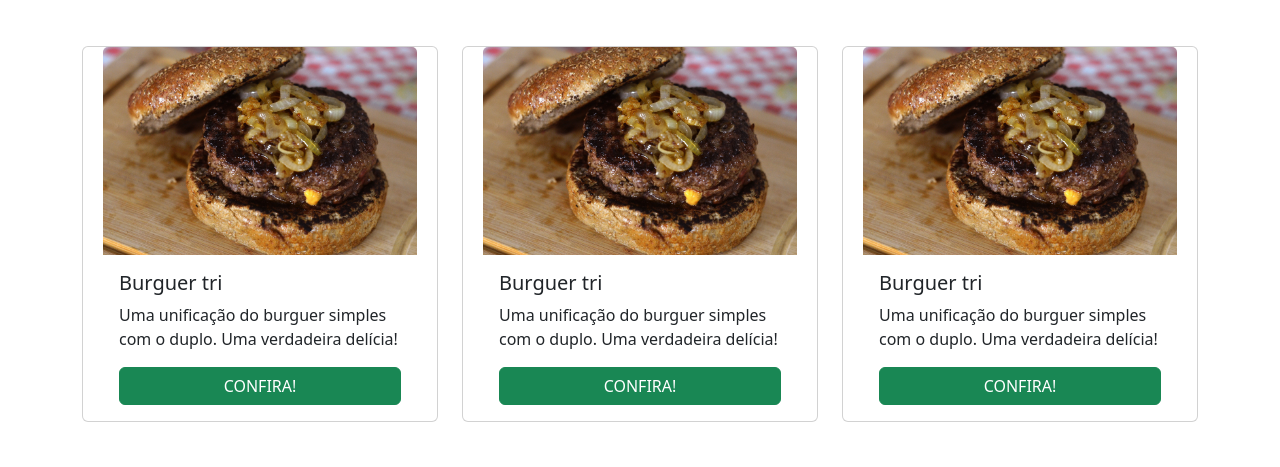
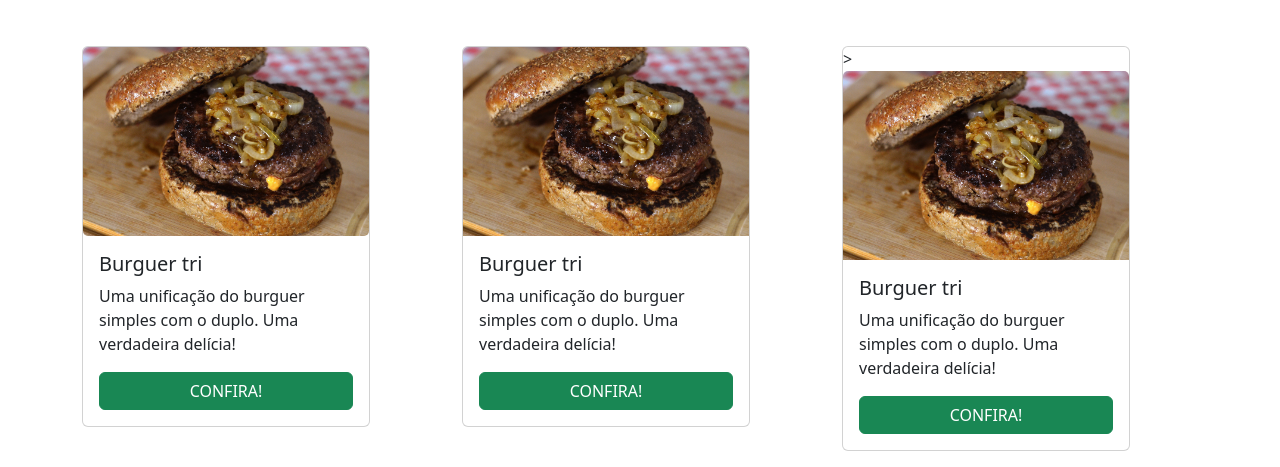
Before and after one commit to gjramalho/burguer-, a plain HTML site: page index.html in a window 1280 px wide. Shown: the part 699-1166 px from the top of the page. Before the commit the page ends 1137 px from the top, so only its background shows below. Drawn offline with nearby package versions, Linux system fonts and the light colour scheme.

Commit message:
'redefinição do tamanho dos cards'

```diff
--- a/index.html
+++ b/index.html
@@ -44,6 +44,7 @@
             </div>
         </nav>
 
+        <!-- Estrutura do carrosel-->
         <div id="carouselExampleIndicators" class="carousel slide" data-bs-ride="carousel">
           <div class="carousel-indicators">
             <button type="button" data-bs-target="#carouselExampleIndicators" data-bs-slide-to="0" class="active" aria-current="true" aria-label="Slide 1"></button>
@@ -80,10 +81,22 @@
           </button>
         </div>
 
+        <!-- Estrutura dos cards-->
         <div class="container mt-5">
           <div class="row justify-content-center"> <!-- Flexbox para centralizar -->
-            <div class="col-12 col-md-4 mb-3"> <!-- Ocupa toda a largura no mobile e 4 colunas em telas maiores -->
-              <div class="card card-spacing">
+            <div class="col-12 col-md-4 mb-3"> <!-- Ocupa toda a largura no mobile e 4 colunas em telas médias/maiores -->
+              <div class="card card-spacing p-0" style="width: 18rem;">
+                <img src="/imagens/hamburger-951896_1920.jpg" class="img-fluid card-img " alt="Imagem do card">
+                <div class="card-body d-flex flex-column justify-content-between">
+                  <h5 class="card-title">Burguer tri</h5>
+                  <p class="card-text">Uma unificação do burguer simples com o duplo. Uma verdadeira delícia!</p>
+                  <a href="#" class="btn btn-success ">CONFIRA!</a> <!-- Não utilizar o mx-auto, quero o botão ocupando um espaço maior no card-->
+                </div>
+              </div>
+            </div>
+
+            <div class="col-12 col-md-4 mb-3">
+              <div class="card card-spacing p-0" style="width: 18rem;">
                 <img src="/imagens/hamburger-951896_1920.jpg" class="card-img-top" alt="...">
                 <div class="card-body d-flex flex-column justify-content-between">
                   <h5 class="card-title">Burguer tri</h5>
@@ -93,19 +106,10 @@
               </div>
             </div>
 
-            <div class="col-12 col-md-4 mb-3">
-              <div class="card card-spacing">
-                <img src="/imagens/hamburger-951896_1920.jpg" class="card-img-top" alt="...">
-                <div class="card-body d-flex flex-column justify-content-between">
-                  <h5 class="card-title">Burguer tri</h5>
-                  <p class="card-text">Uma unificação do burguer simples com o duplo. Uma verdadeira delícia!</p>
-                  <a href="#" class="btn btn-success">CONFIRA!</a>
-                </div>
-              </div>
-            </div>
+
 
             <div class="col-12 col-md-4 mb-3">
-              <div class="card card-spacing">
+              <div class="card card-spacing p-0" style="width: 18rem;"> <!--Usei o p-0 para remover o padding dos card e dar um estilo mais bonito e slim-->>
                 <img src="/imagens/hamburger-951896_1920.jpg" class="card-img-top" alt="...">
                 <div class="card-body d-flex flex-column justify-content-between">
                   <h5 class="card-title">Burguer tri</h5>
--- a/style.css
+++ b/style.css
@@ -1,4 +1,10 @@
 .card-spacing {
-    padding-left: 20px; /* Espaço na esquerda */
-    padding-right: 20px; /* Espaço na direita */
+  padding: 0; /* Remove o padding do card */
+}
+
+  .car-image {
+    width: 100%;
+    height: 100%;
+    object-fit: cover; /*Cobrir toda a area da img*/
+    margin: 0;/* remover qualquer margem da img*/
   }
```
